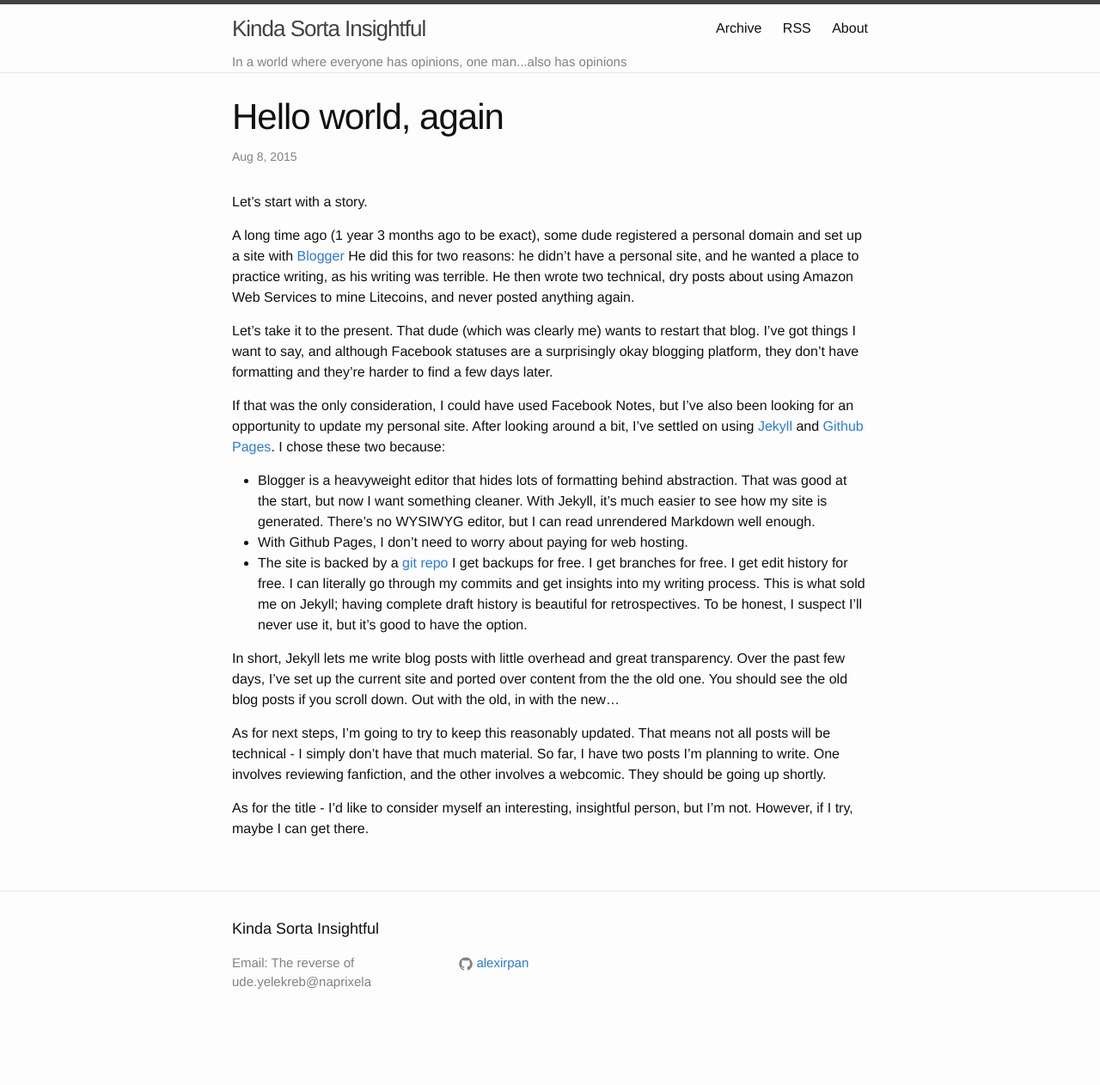
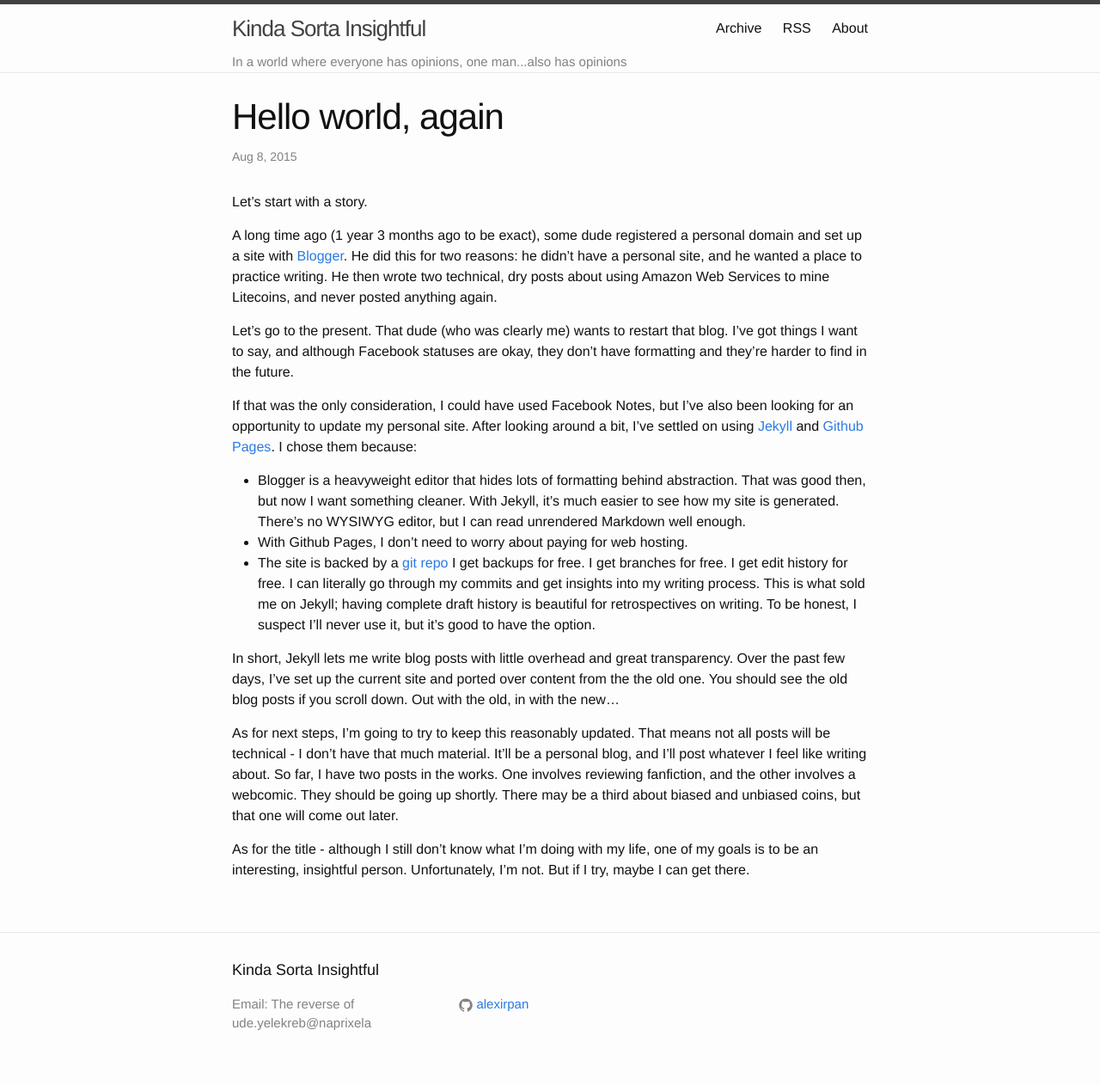
Before and after one commit to alexirpan/alexirpan.github.io, a Jekyll site: the page built from _posts/2015-08-08-welcome-to-jekyll.markdown, in a window 1280 px wide. Shown: the whole page at 86% size. Built offline with Jekyll 4.4.1, drawn with Linux system fonts in a browser that asks for light colours; before the commit the page ends 1214 px from its top, so only the background shows below that.

Commit message:
Have worked on this for long enough. Going to ship.

```diff
--- a/_posts/2015-08-08-welcome-to-jekyll.markdown
+++ b/_posts/2015-08-08-welcome-to-jekyll.markdown
@@ -7,25 +7,24 @@
 Let's start with a story.
 
 A long time ago (1 year 3 months ago to be exact), some dude registered
-a personal domain and set up a site with [Blogger](http://www.blogger.com)
+a personal domain and set up a site with [Blogger](http://www.blogger.com).
 He did this for two reasons: he didn't have a personal site, and he wanted
-a place to practice writing, as his writing was terrible.
+a place to practice writing.
 He then wrote two technical, dry posts about using Amazon Web Services
 to mine Litecoins, and never posted anything again.
 
-Let's take it to the present. That dude (which was clearly me) wants to
+Let's go to the present. That dude (who was clearly me) wants to
 restart that blog. I've got things
-I want to say, and although Facebook statuses are a surprisingly okay
-blogging platform, they don't have formatting and they're harder to find
-a few days later.
+I want to say, and although Facebook statuses are okay,
+they don't have formatting and they're harder to find in the future.
 
 If that was the only consideration, I could have used Facebook Notes, but I've
 also been looking for an opportunity to update my personal site.
 After looking around a bit, I've settled on using [Jekyll](http://jekyllrb.com/)
-and [Github Pages](https://pages.github.com/). I chose these two because:
+and [Github Pages](https://pages.github.com/). I chose them because:
 
 - Blogger is a heavyweight editor that hides lots of formatting behind abstraction.
-That was good at the start, but now I want something cleaner. With Jekyll, it's
+That was good then, but now I want something cleaner. With Jekyll, it's
 much easier to see how my site is generated. There's no WYSIWYG editor, but I can read
 unrendered Markdown well enough.
 - With Github Pages, I don't need to worry about paying for web hosting.
@@ -34,7 +33,7 @@
 branches for free. I get edit history for free. I can literally
 go through my commits and get insights into my writing process.
 This is what sold me on Jekyll; having complete draft history is beautiful
-for retrospectives. To be honest, I suspect I'll never use it, but it's good
+for retrospectives on writing. To be honest, I suspect I'll never use it, but it's good
 to have the option.
 
 In short, Jekyll lets me write blog posts with little overhead and great transparency.
@@ -43,9 +42,12 @@
 Out with the old, in with the new...
 
 As for next steps, I'm going to try to keep this reasonably updated. That means
-not all posts will be technical - I simply don't have that much material.
-So far, I have two posts I'm planning to write. One involves reviewing fanfiction,
-and the other involves a webcomic. They should be going up shortly.
+not all posts will be technical - I don't have that much material. It'll be a personal
+blog, and I'll post whatever I feel like writing about.
+So far, I have two posts in the works. One involves reviewing fanfiction,
+and the other involves a webcomic. They should be going up shortly. There may be
+a third about biased and unbiased coins, but that one will come out later.
 
-As for the title - I'd like to consider myself an interesting, insightful person,
-but I'm not. However, if I try, maybe I can get there.
+As for the title - although I still don't know what I'm doing with my life,
+one of my goals is to be an interesting, insightful person. Unfortunately, I'm not.
+But if I try, maybe I can get there.
```
